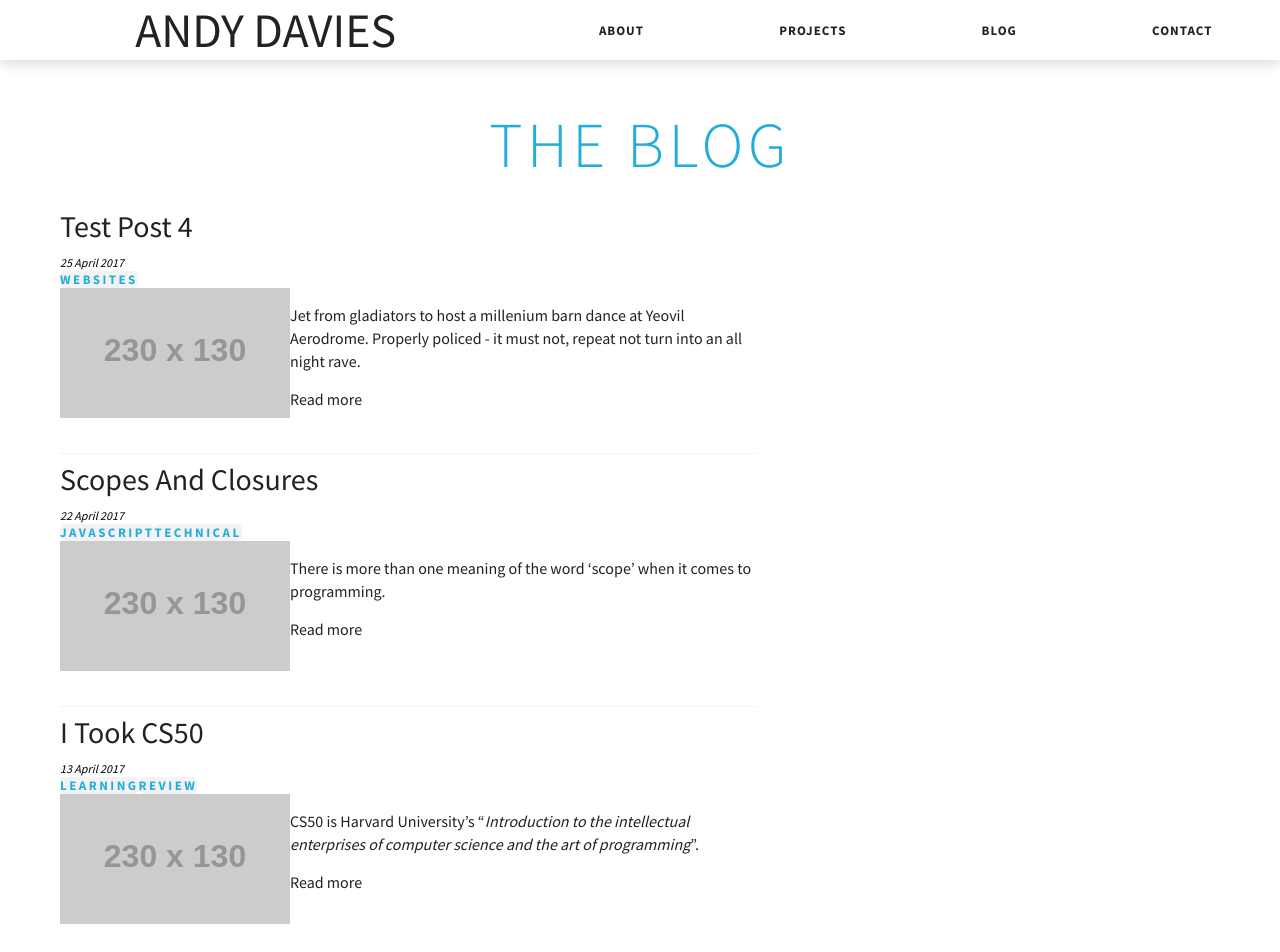
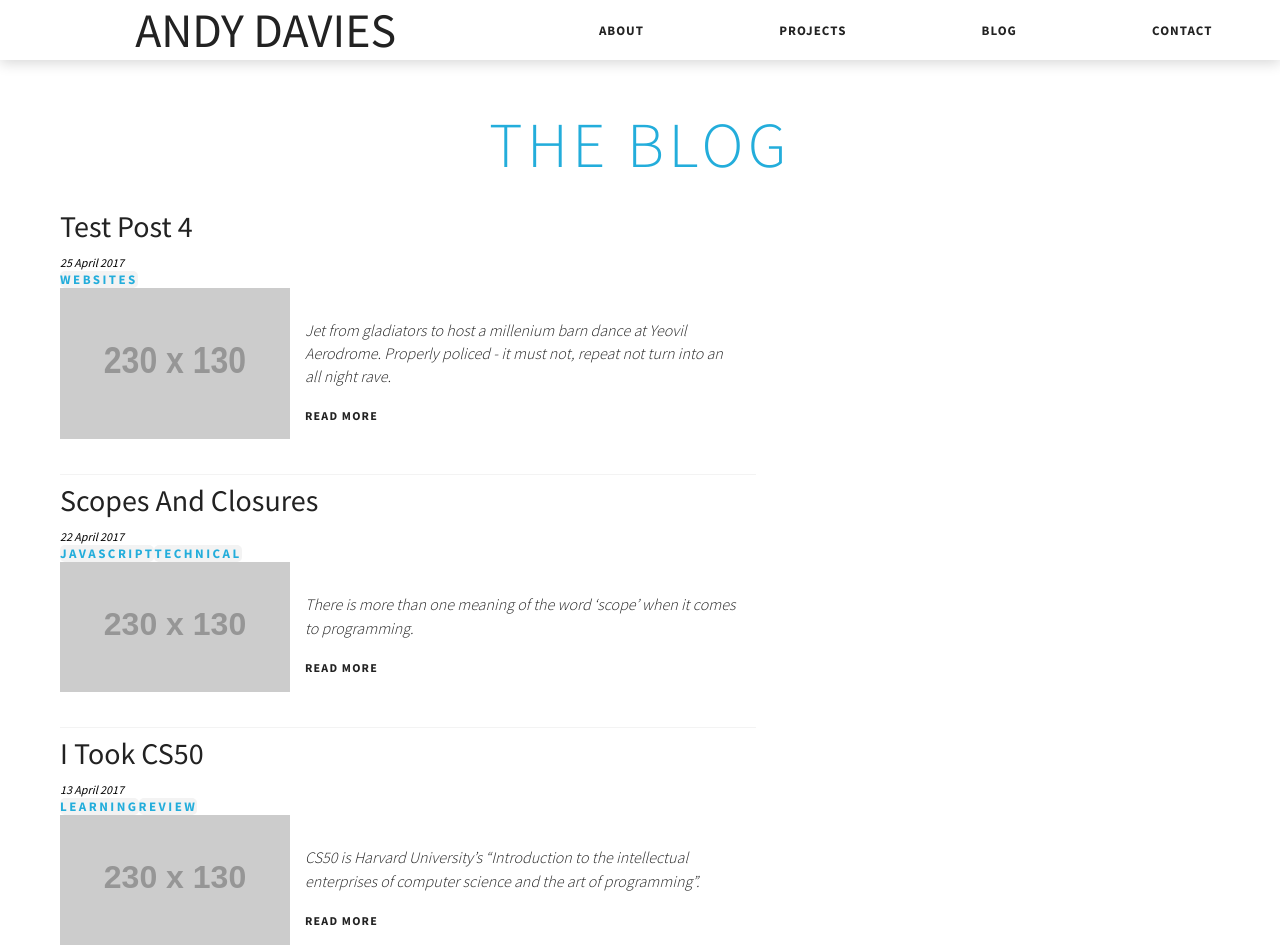
Before and after one commit to andavies/andavies.github.io, a Jekyll site: the page built from blog.html, in a window 1280 px wide and 1400 px high. Shown: the top 952 px of the window. Built offline with Jekyll 4.4.1, drawn with Linux system fonts in a browser that asks for light colours.

Commit message:
Style .article-preview

```diff
--- a/css/styles.scss
+++ b/css/styles.scss
@@ -567,4 +567,20 @@ h1.article-title {
 
 .article-preview {
 	display: flex;
+
+	div {
+		padding: 15px;
+
+		p {
+			font-style: italic;
+			font-weight: $light;
+		}
+
+		a {
+			font-weight: $bold;
+			text-transform: uppercase;
+			letter-spacing: 0.1em;
+			font-size: 12px;
+		}
+	}
 }
```
